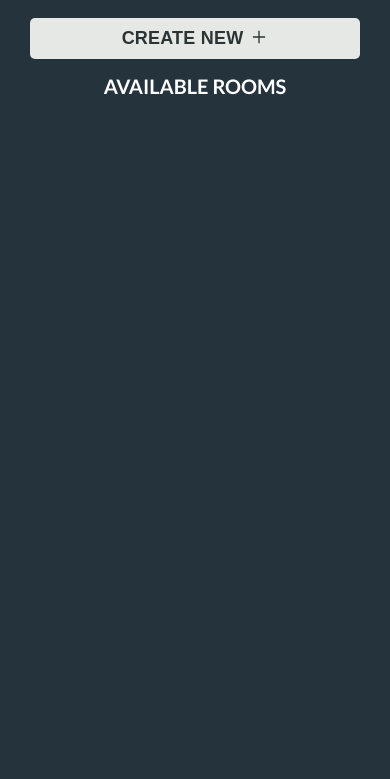
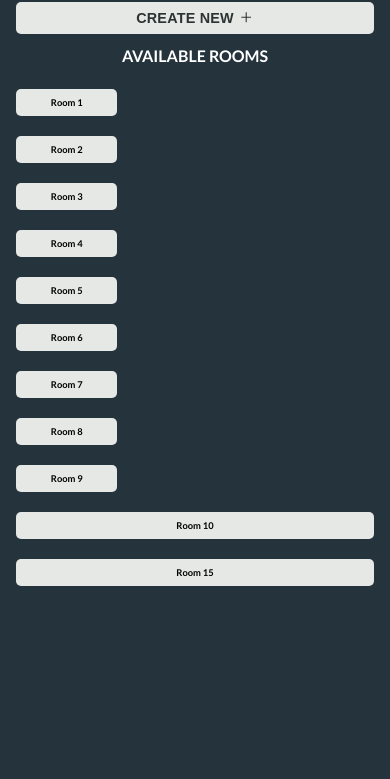
Before and after one commit to Ahmad44452/chaiit, a React app in the folder client/: page /rooms in a window 390 px wide. Shown: the part 65-844 px from the top of the page. Built offline with nearby package versions, Linux system fonts and the light colour scheme.

Commit message:
added room(partial)

```diff
--- a/client/package.json
+++ b/client/package.json
@@ -11,7 +11,9 @@
     "formik": "^2.2.9",
     "react": "^18.2.0",
     "react-dom": "^18.2.0",
+    "react-icons": "^4.4.0",
     "react-redux": "^8.0.2",
+    "react-responsive-masonry": "^2.1.5",
     "react-router-dom": "^6.3.0",
     "react-scripts": "5.0.1",
     "web-vitals": "^2.1.4",
--- a/client/src/components/BrowseRooms/index.js
+++ b/client/src/components/BrowseRooms/index.js
@@ -1,9 +1,12 @@
 import React, { useEffect } from "react";
 import { useDispatch, useSelector } from "react-redux";
-import { AiOutlinePlus } from "react-icons/ai"
+import { AiOutlinePlus } from "react-icons/ai";
+import Masonry, { ResponsiveMasonry } from "react-responsive-masonry";
+
 
 import NavbarHoc from "../../hoc/NavbarHoc";
 import { showOverlay } from "../../store/slices/overlaySlice";
+import RoomCard from "../../utils/roomCard";
 
 import { historyObject } from "../../AppRoutes";
 
@@ -26,6 +29,28 @@ const BrowseRooms = () => {
             <h2 className="browseRooms__header--heading">Available rooms</h2>
             <button className="browseRooms__header--button" onClick={() => dispatch(showOverlay('createRoom'))} >Create New <AiOutlinePlus /></button>
           </div>
+          {/* <div className="browseRooms__rooms"> */}
+          <ResponsiveMasonry
+            className="browseRooms__rooms"
+            columnsCountBreakPoints={{ 350: 1, 750: 2, 900: 3, 1300: 4, 1600: 5 }}
+          >
+            <Masonry gutter="20px">
+              <RoomCard roomName={"Room 1"} roomDescription={"Room 1 Description"} />
+              <RoomCard roomName={"Room 2"} roomDescription={"Room 2 Description"} />
+              <RoomCard roomName={"Room 3"} roomDescription={"Room 3 Description"} />
+              <RoomCard roomName={"Room 4"} roomDescription={"Room 4 Description"} />
+              <RoomCard roomName={"Room 5"} roomDescription={"Room 5 Description"} />
+              <RoomCard roomName={"Room 6"} roomDescription={"Room 6 Description"} />
+              <RoomCard roomName={"Room 7"} roomDescription={"Room 7 Description"} />
+              <RoomCard roomName={"Room 8"} roomDescription={"Room 8 Description"} />
+              <RoomCard roomName={"Room 9"} roomDescription={"Room 9 Description"} />
+              <RoomCard roomName={"Room 10"} roomDescription={`Lorem Ipsum is simply dummy text of the printing and typesetting industry. Lorem Ipsum has been the industry's standard dummy text ever since the 1500s, when an unknown printer took a galley of type and scrambled it to make a type specimen book. It has survived not only five centuries, but also the leap into electronic typesetting, remaining essentially unchanged. It was popularised in the 1960s with the release of Letraset sheets containing Lorem Ipsum passages, and more recently with desktop p`} />
+              <RoomCard roomName={"Room 15"} roomDescription={`Room 15 Description lorem ipsum lorem ipsumlorem ipsumlorem ipsumlorem ipsumlorem ipsum
+              lorem ipsumlorem ipsumlorem ipsumlorem ipsumlorem ipsumlorem ipsumlorem ipsumlorem ipsumlorem ipsum`} />
+            </Masonry>
+          </ResponsiveMasonry>
+
+          {/* </div> */}
         </div>
       </NavbarHoc>
     </>
--- a/client/src/styles/basicStyles.css
+++ b/client/src/styles/basicStyles.css
@@ -15,3 +15,23 @@ html {
 #root {
   position: relative;
 }
+
+/* only screen and
+only screen and
+only screen and */
+
+@media (max-width: 75em) {
+  html {
+    font-size: 56.25%;
+  }
+}
+@media (max-width: 56.25em) {
+  html {
+    font-size: 50%;
+  }
+}
+@media (min-width: 112.5em) {
+  html {
+    font-size: 75%;
+  }
+}
--- a/client/src/styles/browseRoomsStyles.css
+++ b/client/src/styles/browseRoomsStyles.css
@@ -1,5 +1,5 @@
 .browseRooms {
-  padding: 2rem 3rem;
+  padding: 2rem;
 }
 
 .browseRooms__header {
@@ -50,6 +50,10 @@
   color: #e6e8e6;
 }
 
+.browseRooms__rooms {
+  padding: 3rem 0;
+}
+
 @media (max-width: 530px) {
   .browseRooms__header {
     display: flex;
@@ -65,3 +69,39 @@
     width: 100%;
   }
 }
+
+/* ROOM CARD STYLES START*/
+/* ROOM CARD STYLES START*/
+/* ROOM CARD STYLES START*/
+
+.roomCard {
+  background-color: #e6e8e6;
+  padding: 1rem 2rem;
+  border-radius: 5px;
+  cursor: default;
+  transition: all 5s;
+}
+
+.roomCard__name {
+  text-align: center;
+}
+
+.roomCard__bottom {
+  transform-origin: top;
+  transform: scaleY(0);
+  max-height: 0;
+  transition: transform 0.5s, max-height 0.5s;
+}
+
+.roomCard:hover > .roomCard__bottom {
+  transform: scaleY(100%);
+  max-height: 15rem;
+}
+
+.roomCard__description {
+  text-align: justify;
+}
+
+/* ROOM CARD STYLES END*/
+/* ROOM CARD STYLES END*/
+/* ROOM CARD STYLES END*/ ;
--- /dev/null
+++ b/client/src/utils/roomCard.js
@@ -0,0 +1,17 @@
+import React from "react";
+
+const RoomCard = ({ roomName, roomDescription }) => {
+  return (
+    <div className="roomCard">
+      <div className="roomCard__top">
+        <h3 className="roomCard__name" >{roomName}</h3>
+      </div>
+      <div className="roomCard__bottom">
+        <div className="roomCard__description">{roomDescription}</div>
+        <button className="roomCard__button"></button>
+      </div>
+    </div>
+  )
+}
+
+export default RoomCard;
```
Also changed, not shown: 1 other file.
